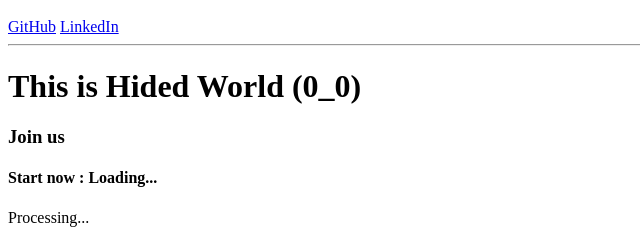
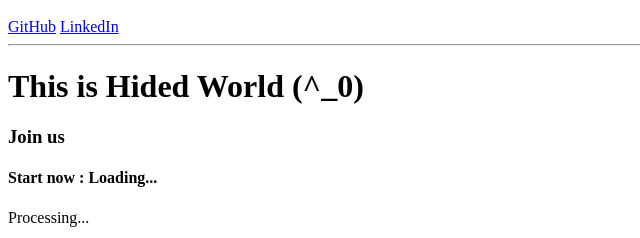
Before and after one commit to HitenDewangan/Resume_v1, a plain HTML site: page index.html in a window 1280 px wide. Shown: the part 185-423 px from the top of the page, 0-640 px from the left. Drawn offline with Linux system fonts and the light colour scheme.

Commit message:
Created Demo Resume

```diff
--- a/index.html
+++ b/index.html
@@ -17,7 +17,7 @@
 
 
     <!-- My code for Hided World -->
-    <h1>This is Hided World (0_0)</h1>
+    <h1>This is Hided World (^_0)</h1>
     <h3>Join us</h3>
     <h4>Start now : Loading...</h4>
     <P>Processing...</P>
```
